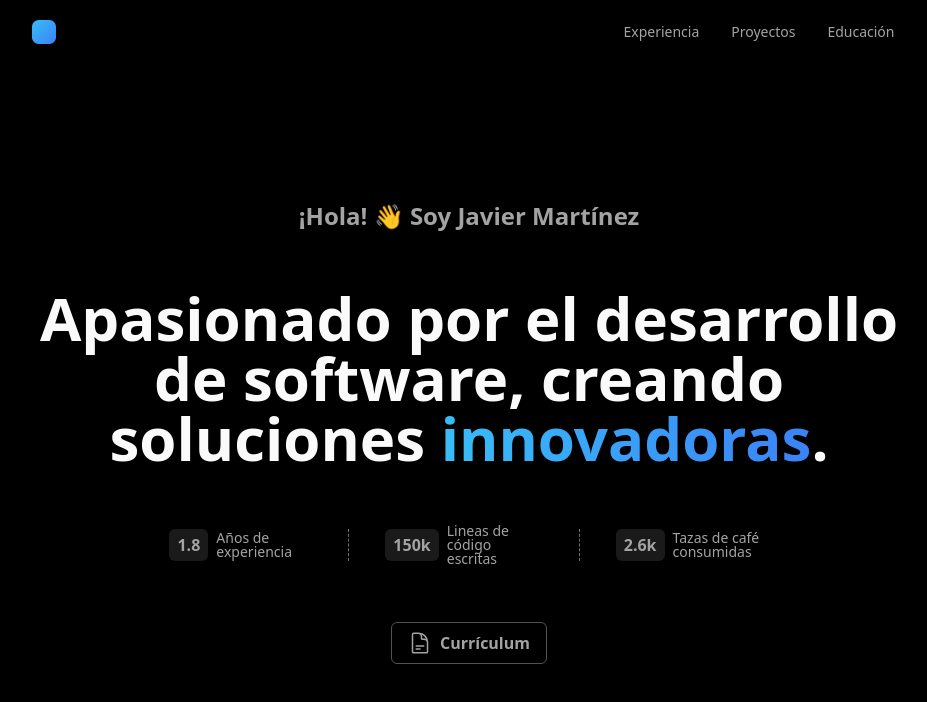
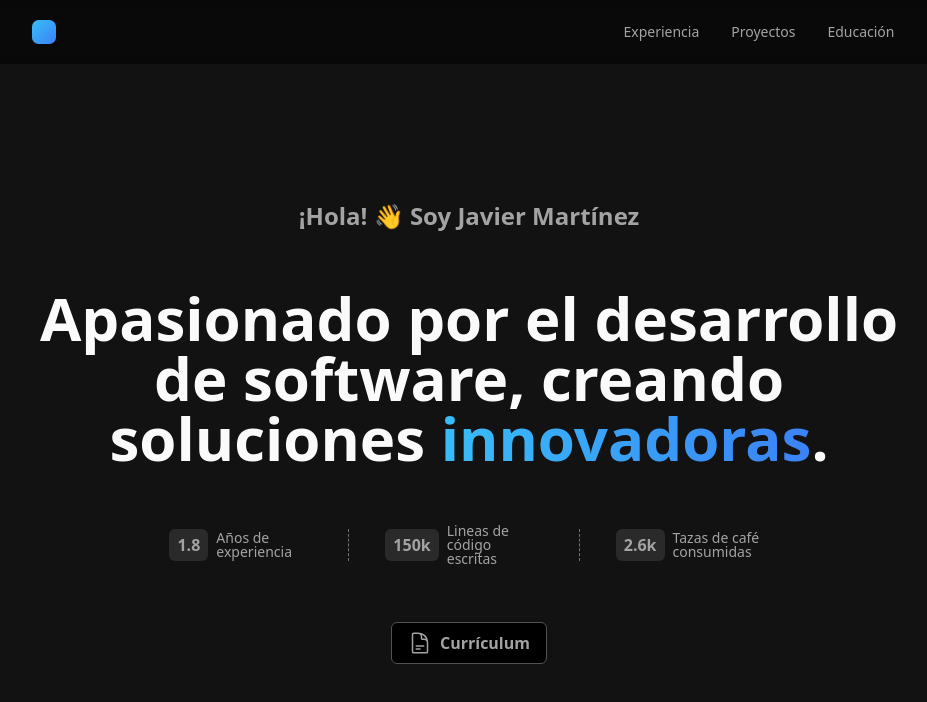
Before and after one commit to javiermrtnez/portfolio, a React (Vite) app: page / in a window 1280 px wide. Shown: the top 702 px of the page, without its empty margins (171-1098 px from the left). Built offline with nearby package versions, Linux system fonts and the light colour scheme; a web font is replaced by a local one.

Commit message:
feat: changed app background color and font color

```diff
--- a/src/index.css
+++ b/src/index.css
@@ -4,8 +4,9 @@
 
 :root {
   /* font-family: Inter, system-ui, Avenir, Helvetica, Arial, sans-serif; */
-  color: rgba(255, 255, 255, 0.87);
-  background-color: #000;
+  /* color: rgba(255, 255, 255, 0.87); */
+  color: rgb(229, 229, 229);
+  background-color: #121212;
 
   height: 100%;
 
```
